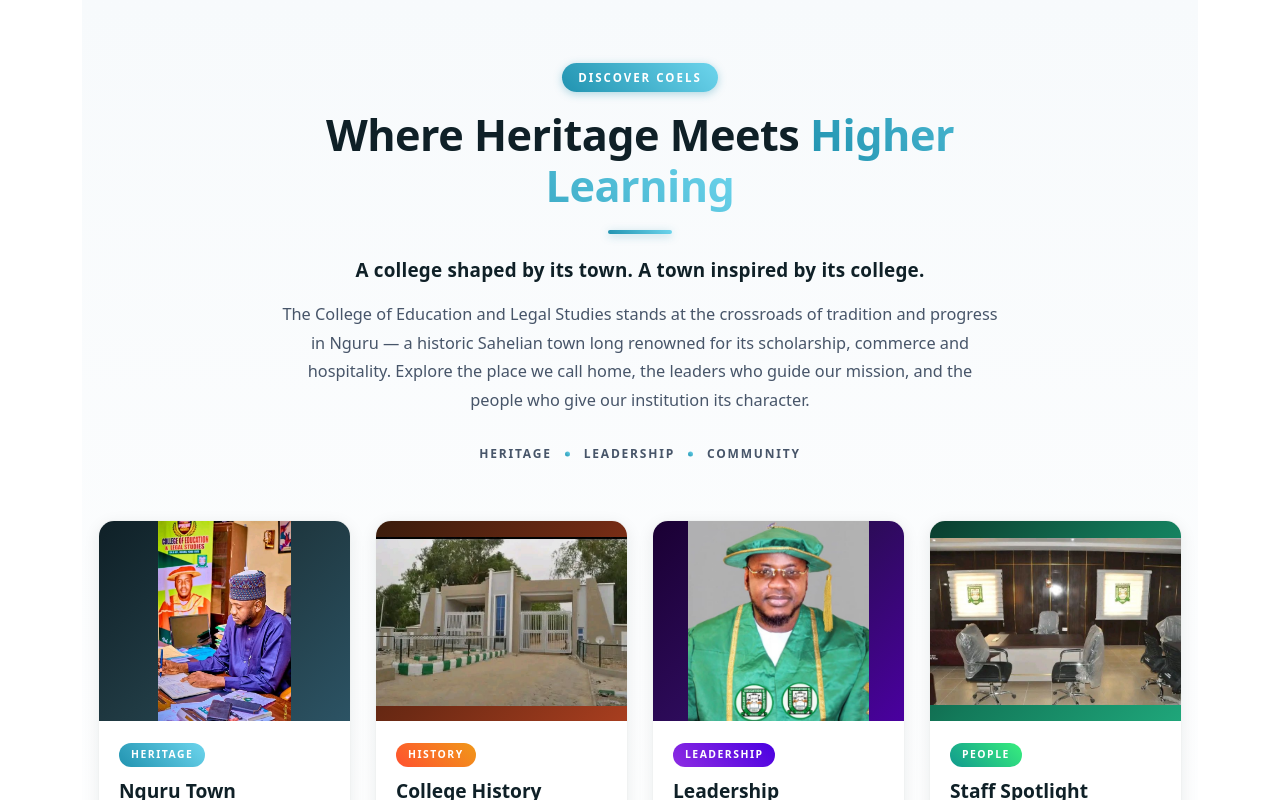
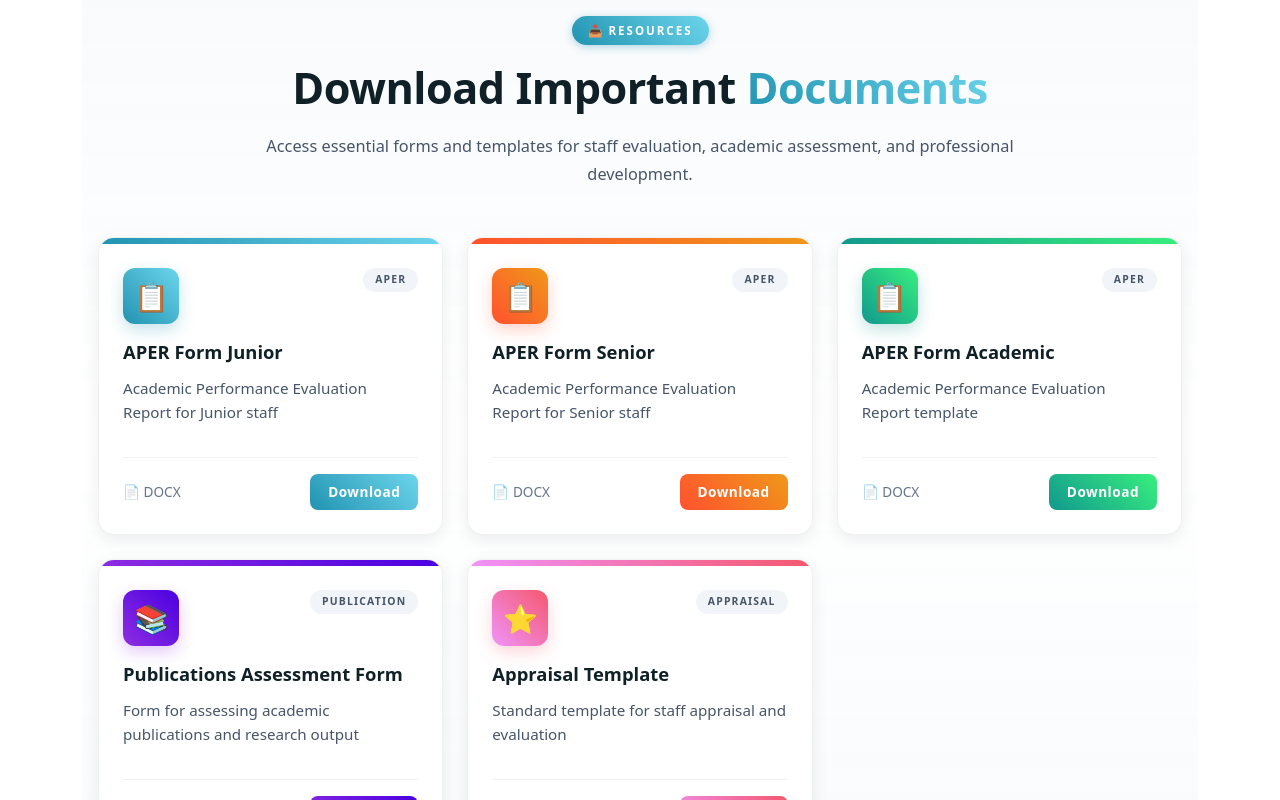
Before and after one commit to musaadamu/coels, a React (Vite) app in the folder frontend/: page / in a window 1280 px wide. Shown: the part 1840-2640 px from the top of the page. Built offline with nearby package versions, Linux system fonts and the light colour scheme.

Commit message:
downloads

```diff
--- /dev/null
+++ b/frontend/src/components/DownloadsSection.css
@@ -0,0 +1,241 @@
+/* ===== Downloads Section ===== */
+.downloads-section {
+  padding: 64px 16px;
+  background: linear-gradient(
+    180deg,
+    rgba(248, 250, 252, 1) 0%,
+    rgba(255, 255, 255, 0.95) 50%,
+    rgba(248, 250, 252, 1) 100%
+  );
+  border-top: 1px solid rgba(15, 32, 39, 0.08);
+}
+
+.downloads-container {
+  max-width: 1200px;
+  margin: 0 auto;
+}
+
+/* ===== Header ===== */
+.downloads-header {
+  text-align: center;
+  margin-bottom: 48px;
+  max-width: 820px;
+  margin-left: auto;
+  margin-right: auto;
+}
+
+.downloads-eyebrow {
+  display: inline-block;
+  background: linear-gradient(45deg, #2193b0, #6dd5ed);
+  color: #ffffff;
+  padding: 6px 16px;
+  border-radius: 20px;
+  font-size: 0.72rem;
+  font-weight: 700;
+  letter-spacing: 2px;
+  margin-bottom: 18px;
+  box-shadow: 0 2px 8px rgba(33, 147, 176, 0.35);
+}
+
+.downloads-title {
+  font-size: clamp(1.85rem, 3.6vw, 2.7rem);
+  font-weight: 800;
+  color: #0f2027;
+  line-height: 1.18;
+  letter-spacing: -0.5px;
+  margin: 0 0 18px;
+}
+
+.downloads-accent {
+  background: linear-gradient(45deg, #2193b0, #6dd5ed);
+  -webkit-background-clip: text;
+  background-clip: text;
+  color: transparent;
+}
+
+.downloads-subtitle {
+  font-size: 1.02rem;
+  color: #475569;
+  line-height: 1.75;
+  margin: 0;
+}
+
+/* ===== Documents Grid ===== */
+.documents-grid {
+  display: grid;
+  grid-template-columns: repeat(auto-fit, minmax(300px, 1fr));
+  gap: 24px;
+}
+
+@media (max-width: 1200px) {
+  .documents-grid {
+    grid-template-columns: repeat(2, 1fr);
+    gap: 20px;
+  }
+}
+
+@media (max-width: 768px) {
+  .documents-grid {
+    grid-template-columns: 1fr;
+    gap: 18px;
+  }
+}
+
+/* ===== Document Card ===== */
+.document-card {
+  background: #ffffff;
+  border: 1px solid rgba(15, 32, 39, 0.06);
+  border-radius: 16px;
+  overflow: hidden;
+  display: flex;
+  flex-direction: column;
+  height: 100%;
+  transition: transform 0.3s cubic-bezier(0.34, 1.56, 0.64, 1), box-shadow 0.3s ease;
+  cursor: pointer;
+}
+
+.document-color-bar {
+  height: 6px;
+  width: 100%;
+}
+
+.document-content {
+  padding: 24px;
+  display: flex;
+  flex-direction: column;
+  flex-grow: 1;
+}
+
+/* Header Row */
+.document-header-row {
+  display: flex;
+  align-items: flex-start;
+  justify-content: space-between;
+  margin-bottom: 16px;
+}
+
+.document-icon {
+  width: 56px;
+  height: 56px;
+  border-radius: 12px;
+  display: flex;
+  align-items: center;
+  justify-content: center;
+  flex-shrink: 0;
+  transition: transform 0.3s ease;
+}
+
+.icon-emoji {
+  font-size: 28px;
+  line-height: 1;
+}
+
+.document-card:hover .document-icon {
+  transform: scale(1.08);
+}
+
+.document-badge {
+  display: inline-block;
+  background: #f1f5f9;
+  color: #475569;
+  padding: 4px 12px;
+  border-radius: 20px;
+  font-size: 0.65rem;
+  font-weight: 700;
+  letter-spacing: 1.2px;
+  text-transform: uppercase;
+  white-space: nowrap;
+}
+
+/* Document Title */
+.document-name {
+  font-size: 1.15rem;
+  font-weight: 700;
+  color: #0f2027;
+  margin: 0 0 12px;
+  line-height: 1.3;
+}
+
+/* Description */
+.document-description {
+  font-size: 0.95rem;
+  color: #475569;
+  line-height: 1.6;
+  margin: 0 0 16px;
+  flex-grow: 1;
+}
+
+/* Footer Row */
+.document-footer {
+  display: flex;
+  align-items: center;
+  justify-content: space-between;
+  gap: 12px;
+  margin-top: 16px;
+  padding-top: 16px;
+  border-top: 1px solid rgba(15, 32, 39, 0.06);
+}
+
+.file-info {
+  font-size: 0.85rem;
+  color: #64748b;
+  font-weight: 500;
+}
+
+/* Download Button */
+.download-btn {
+  background: linear-gradient(45deg, #2193b0, #6dd5ed);
+  color: #ffffff;
+  border: none;
+  padding: 8px 18px;
+  border-radius: 8px;
+  font-size: 0.85rem;
+  font-weight: 600;
+  cursor: pointer;
+  transition: transform 0.2s ease, box-shadow 0.3s ease;
+  letter-spacing: 0.5px;
+}
+
+.download-btn:hover {
+  transform: scale(1.05);
+}
+
+.download-btn:active {
+  transform: scale(0.98);
+}
+
+/* ===== Responsive ===== */
+@media (max-width: 576px) {
+  .downloads-section {
+    padding: 48px 12px;
+  }
+
+  .downloads-header {
+    margin-bottom: 36px;
+  }
+
+  .document-card {
+    border-radius: 12px;
+  }
+
+  .document-content {
+    padding: 18px;
+  }
+
+  .document-icon {
+    width: 48px;
+    height: 48px;
+  }
+
+  .icon-emoji {
+    font-size: 24px;
+  }
+
+  .document-name {
+    font-size: 1rem;
+  }
+
+  .downloads-title {
+    font-size: 1.65rem;
+  }
+}
--- /dev/null
+++ b/frontend/src/components/DownloadsSection.jsx
@@ -0,0 +1,145 @@
+import React, { useState } from 'react';
+import './DownloadsSection.css';
+
+const documents = [
+  {
+    name: 'APER Form Junior',
+    filename: 'APER FORM JUNIOR.docx',
+    type: 'APER',
+    description: 'Academic Performance Evaluation Report for Junior staff',
+    icon: '📋',
+    accent: 'linear-gradient(45deg, #2193b0, #6dd5ed)',
+    glow: 'rgba(33, 147, 176, 0.25)'
+  },
+  {
+    name: 'APER Form Senior',
+    filename: 'APER_FORM_SENIOR[1].docx',
+    type: 'APER',
+    description: 'Academic Performance Evaluation Report for Senior staff',
+    icon: '📋',
+    accent: 'linear-gradient(45deg, #FF512F, #F09819)',
+    glow: 'rgba(255, 81, 47, 0.25)'
+  },
+  {
+    name: 'APER Form Academic',
+    filename: 'APER_FORM_ACADEMIC[1] (1).docx',
+    type: 'APER',
+    description: 'Academic Performance Evaluation Report template',
+    icon: '📋',
+    accent: 'linear-gradient(45deg, #11998e, #38ef7d)',
+    glow: 'rgba(17, 153, 142, 0.25)'
+  },
+  {
+    name: 'Publications Assessment Form',
+    filename: 'PUBLICATIONS ASSESSMENT FORM (1).doc',
+    type: 'PUBLICATION',
+    description: 'Form for assessing academic publications and research output',
+    icon: '📚',
+    accent: 'linear-gradient(45deg, #8E2DE2, #4A00E0)',
+    glow: 'rgba(142, 45, 226, 0.25)'
+  },
+  {
+    name: 'Appraisal Template',
+    filename: 'TEMPLATE FOR APPRAISAL.docx',
+    type: 'APPRAISAL',
+    description: 'Standard template for staff appraisal and evaluation',
+    icon: '⭐',
+    accent: 'linear-gradient(45deg, #f093fb, #f5576c)',
+    glow: 'rgba(245, 87, 108, 0.25)'
+  }
+];
+
+const DownloadsSection = () => {
+  const [hoveredIndex, setHoveredIndex] = useState(null);
+
+  const handleDownload = (filename) => {
+    // Create a download link
+    const link = document.createElement('a');
+    link.href = `/downloads/${filename}`;
+    link.download = filename;
+    document.body.appendChild(link);
+    link.click();
+    document.body.removeChild(link);
+  };
+
+  return (
+    <section className="downloads-section">
+      <div className="downloads-container">
+        {/* Section Header */}
+        <div className="downloads-header">
+          <span className="downloads-eyebrow">📥 RESOURCES</span>
+          <h2 className="downloads-title">
+            Download Important <span className="downloads-accent">Documents</span>
+          </h2>
+          <p className="downloads-subtitle">
+            Access essential forms and templates for staff evaluation, academic assessment, and professional development.
+          </p>
+        </div>
+
+        {/* Documents Grid */}
+        <div className="documents-grid">
+          {documents.map((doc, index) => (
+            <div
+              key={index}
+              className="document-card"
+              onMouseEnter={() => setHoveredIndex(index)}
+              onMouseLeave={() => setHoveredIndex(null)}
+              style={{
+                transform: hoveredIndex === index ? 'translateY(-8px)' : 'translateY(0)',
+                boxShadow: hoveredIndex === index ? `0 16px 36px ${doc.glow}` : '0 4px 16px rgba(15, 32, 39, 0.08)'
+              }}
+            >
+              {/* Color Bar */}
+              <div
+                className="document-color-bar"
+                style={{ background: doc.accent }}
+              />
+
+              {/* Card Content */}
+              <div className="document-content">
+                {/* Icon and Type Badge */}
+                <div className="document-header-row">
+                  <div
+                    className="document-icon"
+                    style={{
+                      background: doc.accent,
+                      boxShadow: `0 6px 16px ${doc.glow}`
+                    }}
+                  >
+                    <span className="icon-emoji">{doc.icon}</span>
+                  </div>
+                  <span className="document-badge">{doc.type}</span>
+                </div>
+
+                {/* Document Title */}
+                <h3 className="document-name">{doc.name}</h3>
+
+                {/* Description */}
+                <p className="document-description">{doc.description}</p>
+
+                {/* File info */}
+                <div className="document-footer">
+                  <span className="file-info">
+                    📄 {doc.filename.split('.').pop().toUpperCase()}
+                  </span>
+                  <button
+                    className="download-btn"
+                    onClick={() => handleDownload(doc.filename)}
+                    style={{
+                      background: doc.accent,
+                      boxShadow: hoveredIndex === index ? `0 8px 20px ${doc.glow}` : 'none'
+                    }}
+                  >
+                    Download
+                  </button>
+                </div>
+              </div>
+            </div>
+          ))}
+        </div>
+      </div>
+    </section>
+  );
+};
+
+export default DownloadsSection;
--- a/frontend/src/components/Hero.jsx
+++ b/frontend/src/components/Hero.jsx
@@ -4,10 +4,11 @@
 import 'bootstrap/dist/js/bootstrap.bundle.min.js';
 import CarouselSection from './Carousol';
 import CardSection from './Cards';
+import DownloadsSection from './DownloadsSection';
 
 const Hero = () => {
  return (
-   <div className='py-5'>
+   <div className='py-4'>
      <div className='d-flex flex-column flex-lg-row w-100'>
        <Container className='mb-4 mb-lg-0' style={{ width: '100%', maxWidth: '400px' }}>
          <div>
@@ -145,6 +146,9 @@
      {/* Portal Access Section - full-width, between hero and explore cards */}
      <PortalAccess />
 
+     {/* Downloads Section */}
+     <DownloadsSection />
+
      {/* Card Section Below */}
      <div className='mt-4'>
        <CardSection />
```
